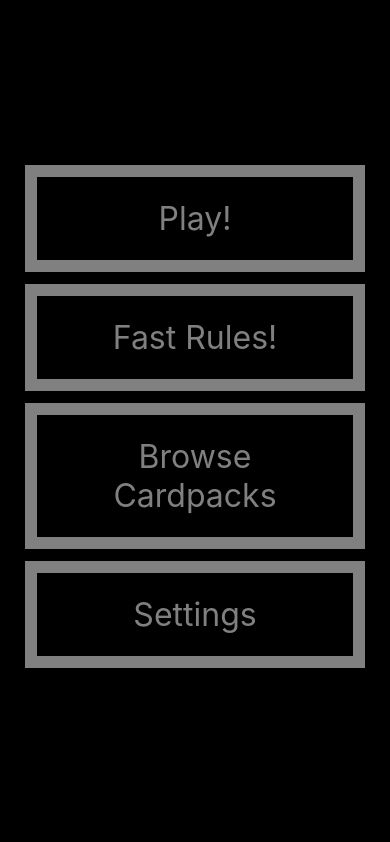
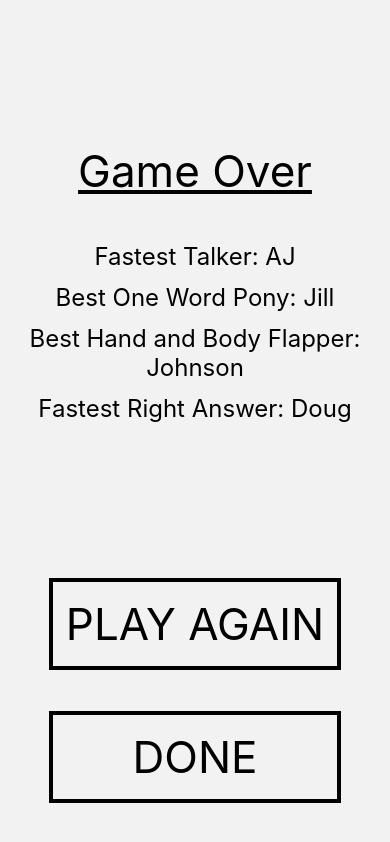
Before and after one commit to jdietrich11/AllusionsRN, a React Native app: screen /EndGamePage in a window 390 px wide. Built offline with nearby package versions, Linux system fonts and the light colour scheme.

Commit message:
added end game page and basic styling for it

```diff
--- a/App.js
+++ b/App.js
@@ -9,6 +9,7 @@ import TeamsPage from "./src/pages/teams/teams";
 import InformationPage from "./src/pages/informationPage/informationPage";
 import PlayerTurnPage from "./src/pages/playerTurn/playerTurn";
 import ScoreScreenPage from "./src/pages/scoreScreen/scoreScreen";
+import EndGamePage from "./src/pages/endGame/endGame";
 
 const Stack = createNativeStackNavigator();
 
@@ -25,6 +26,7 @@ export default function App() {
         <Stack.Screen name="informationPage" component={InformationPage} />
         <Stack.Screen name="playerTurnPage" component={PlayerTurnPage} />
         <Stack.Screen name="ScoreScreenPage" component={ScoreScreenPage} />
+        <Stack.Screen name="EndGamePage" component={EndGamePage} />
       </Stack.Navigator>
     </NavigationContainer>
   );
--- /dev/null
+++ b/src/pages/endGame/endGame.js
@@ -0,0 +1,35 @@
+import { View, Text, Pressable } from "react-native";
+
+import endGameStyles from "./endGame.styles";
+
+function EndGamePage() {
+  return (
+    <View style={endGameStyles.endGameContainer}>
+      <View style={endGameStyles.gameOverContainer}>
+        <Text style={endGameStyles.gameOverText}>Game Over</Text>
+      </View>
+      <View style={endGameStyles.awardsContainer}>
+        <Text style={endGameStyles.awardText}>Fastest Talker: {"AJ"}</Text>
+        <Text style={endGameStyles.awardText}>
+          Best One Word Pony: {"Jill"}
+        </Text>
+        <Text style={endGameStyles.awardText}>
+          Best Hand and Body Flapper: {"Johnson"}
+        </Text>
+        <Text style={endGameStyles.awardText}>
+          Fastest Right Answer: {"Doug"}
+        </Text>
+      </View>
+      <View style={endGameStyles.buttons}>
+        <Pressable style={endGameStyles.bttn}>
+          <Text style={endGameStyles.buttonText}>Play Again</Text>
+        </Pressable>
+        <Pressable style={endGameStyles.bttn}>
+          <Text style={endGameStyles.buttonText}>Done</Text>
+        </Pressable>
+      </View>
+    </View>
+  );
+}
+
+export default EndGamePage;
--- /dev/null
+++ b/src/pages/endGame/endGame.styles.js
@@ -0,0 +1,43 @@
+import { StyleSheet } from "react-native";
+
+const endGameStyles = StyleSheet.create({
+  endGameContainer: {
+    flex: 1,
+  },
+  gameOverContainer: {
+    flex: 0.75,
+    justifyContent: "flex-end",
+    alignItems: "center",
+  },
+  gameOverText: {
+    textDecorationLine: "underline",
+    fontSize: 44,
+    marginBottom: 32,
+  },
+  awardsContainer: {
+    flex: 1,
+  },
+  awardText: {
+    fontSize: 24,
+    textAlign: "center",
+    marginTop: 12,
+  },
+  buttons: {
+    flex: 1,
+    alignItems: "center",
+    justifyContent: "space-evenly",
+  },
+  bttn: {
+    borderWidth: 4,
+    width: "75%",
+    height: "30%",
+    justifyContent: "center",
+  },
+  buttonText: {
+    fontSize: 44,
+    textAlign: "center",
+    textTransform: "uppercase",
+  },
+});
+
+export default endGameStyles;
--- a/src/pages/scoreScreen/scoreScreen.js
+++ b/src/pages/scoreScreen/scoreScreen.js
@@ -1,10 +1,16 @@
-import { useState } from "react";
+import { useState, useEffect } from "react";
 import { View, Text } from "react-native";
 
 import scoreScreenStyles from "./scoreScreen.styles";
 
-function ScoreScreenPage() {
+function ScoreScreenPage({ navigation }) {
   const [round, setRound] = useState(1);
+
+  useEffect(() => {
+    setTimeout(() => {
+      navigation.navigate("EndGamePage");
+    }, 3000);
+  }, []);
 
   return (
     <View style={scoreScreenStyles.scoreScreenContainer}>
```
